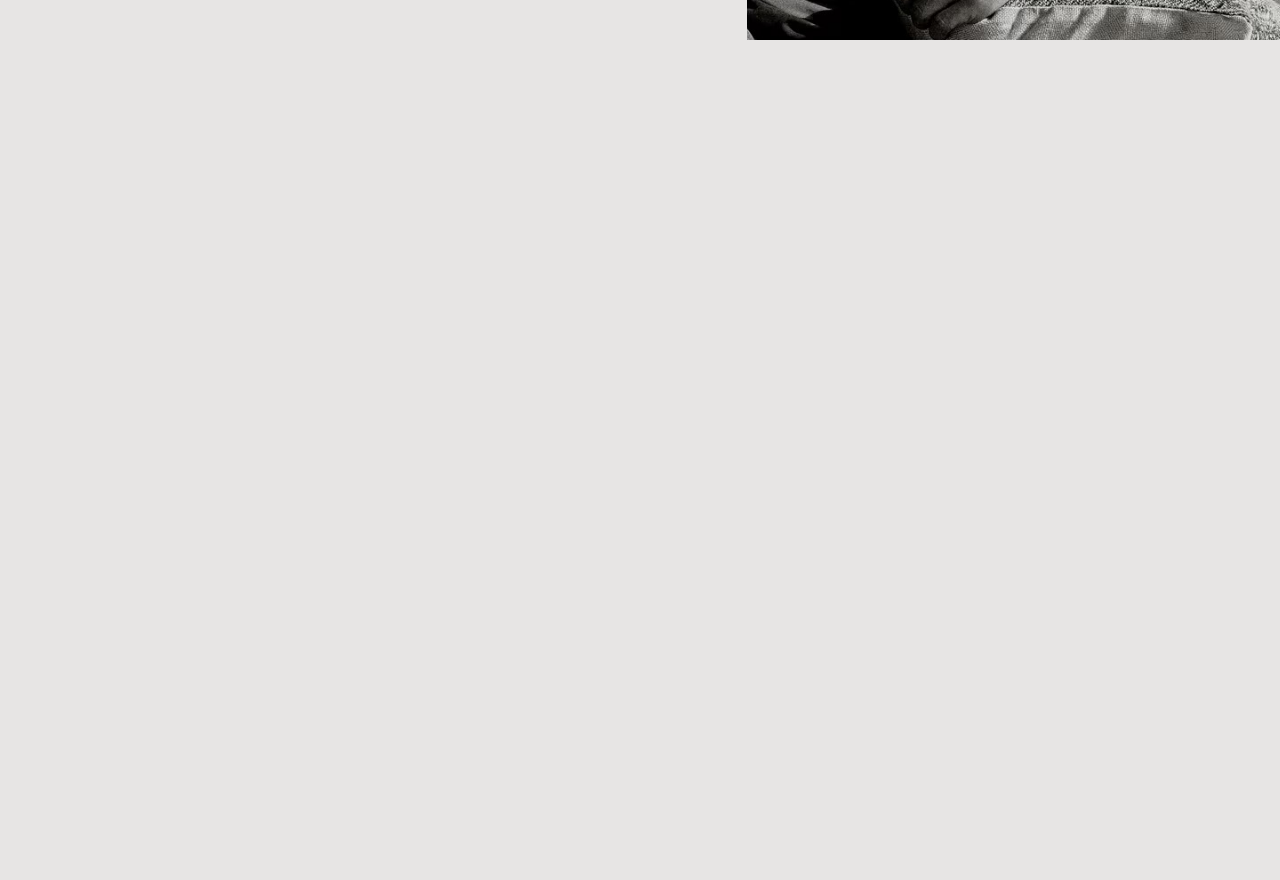
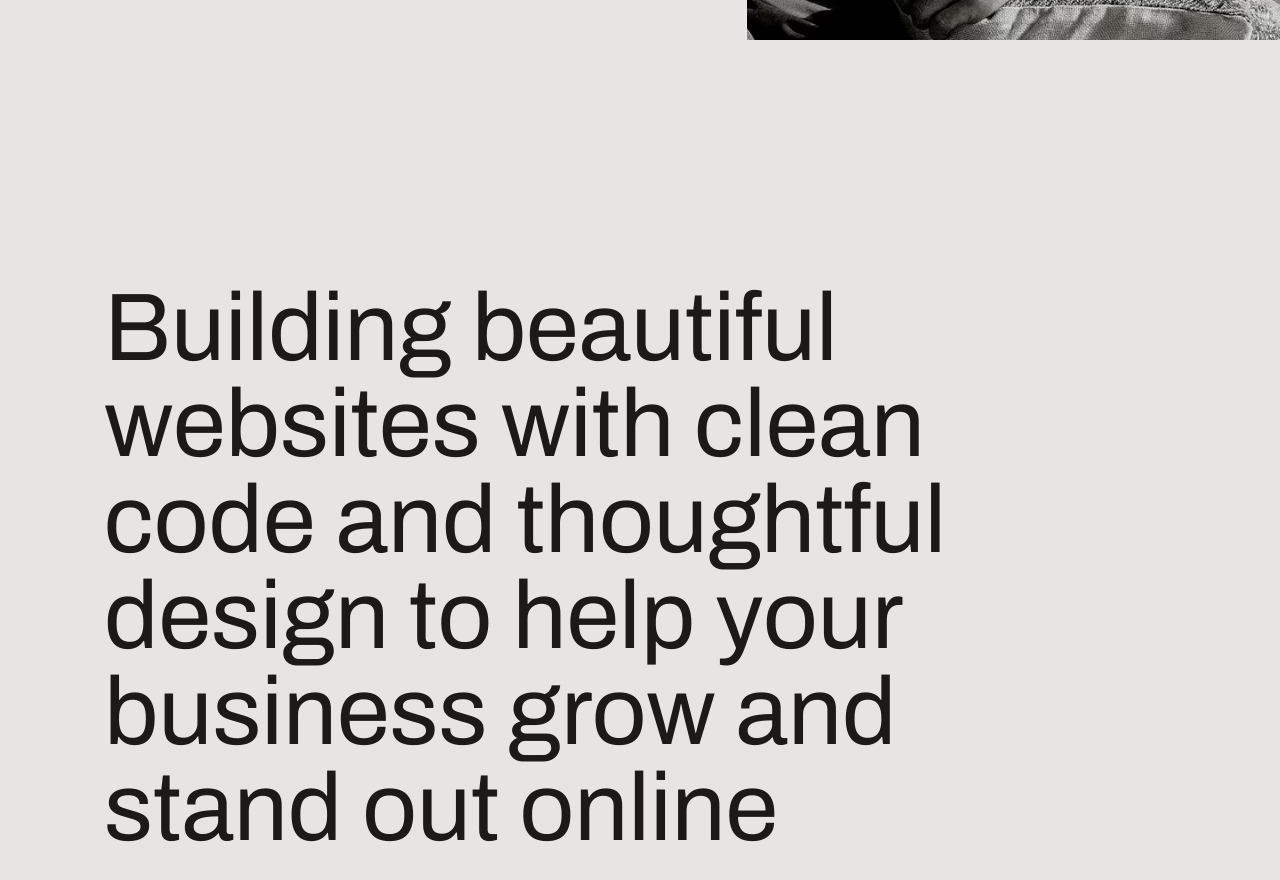
Before and after one commit to remus00/frontend-tribe-portfolio, a Next.js app: page / in a window 1280 px wide. Shown: the part 760-1640 px from the top of the page. Before the commit the page ends 800 px from the top, so only its background shows below. Built offline with nearby package versions, Linux system fonts and the light colour scheme.

Commit message:
intro section

```diff
--- a/src/app/page.tsx
+++ b/src/app/page.tsx
@@ -1,11 +1,13 @@
 import { Header } from '@/components/sections/header';
 import { Hero } from '@/components/sections/hero';
+import { Intro } from '@/components/sections/intro';
 
 export default function Home() {
     return (
         <>
             <Header />
             <Hero />
+            <Intro />
         </>
     );
 }
--- /dev/null
+++ b/src/components/sections/intro.tsx
@@ -0,0 +1,14 @@
+import { SectionWrapper } from '../custom/section-wrapper';
+
+export const Intro = () => {
+    return (
+        <SectionWrapper className="mt-12 md:mt-16 md:py-32 lg:mt-20 lg:py-40">
+            <div className="container">
+                <h2 className="text-4xl md:text-7xl lg:w-[80%] lg:text-8xl">
+                    Building beautiful websites with clean code and thoughtful design to
+                    help your business grow and stand out online
+                </h2>
+            </div>
+        </SectionWrapper>
+    );
+};
```
